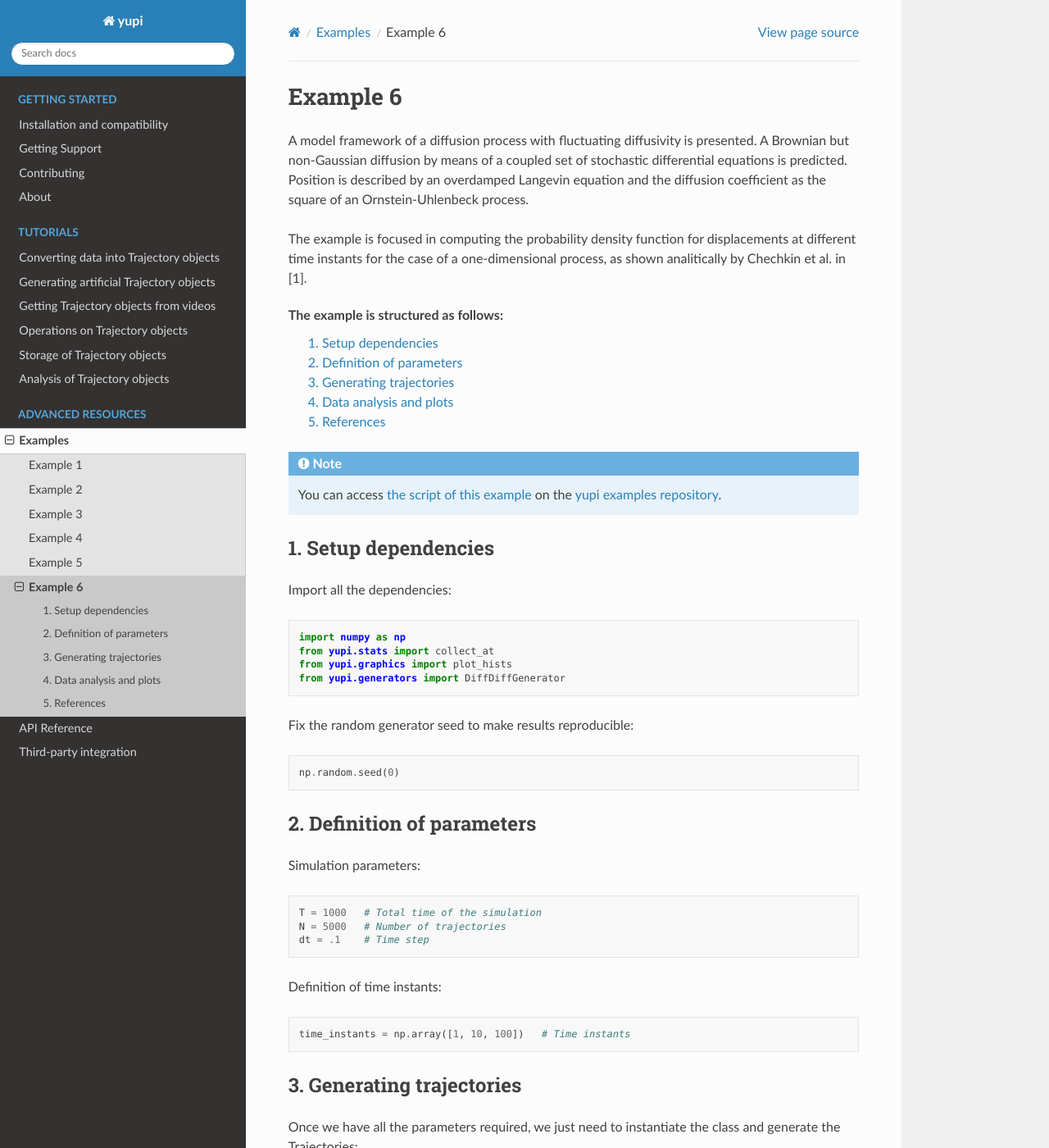
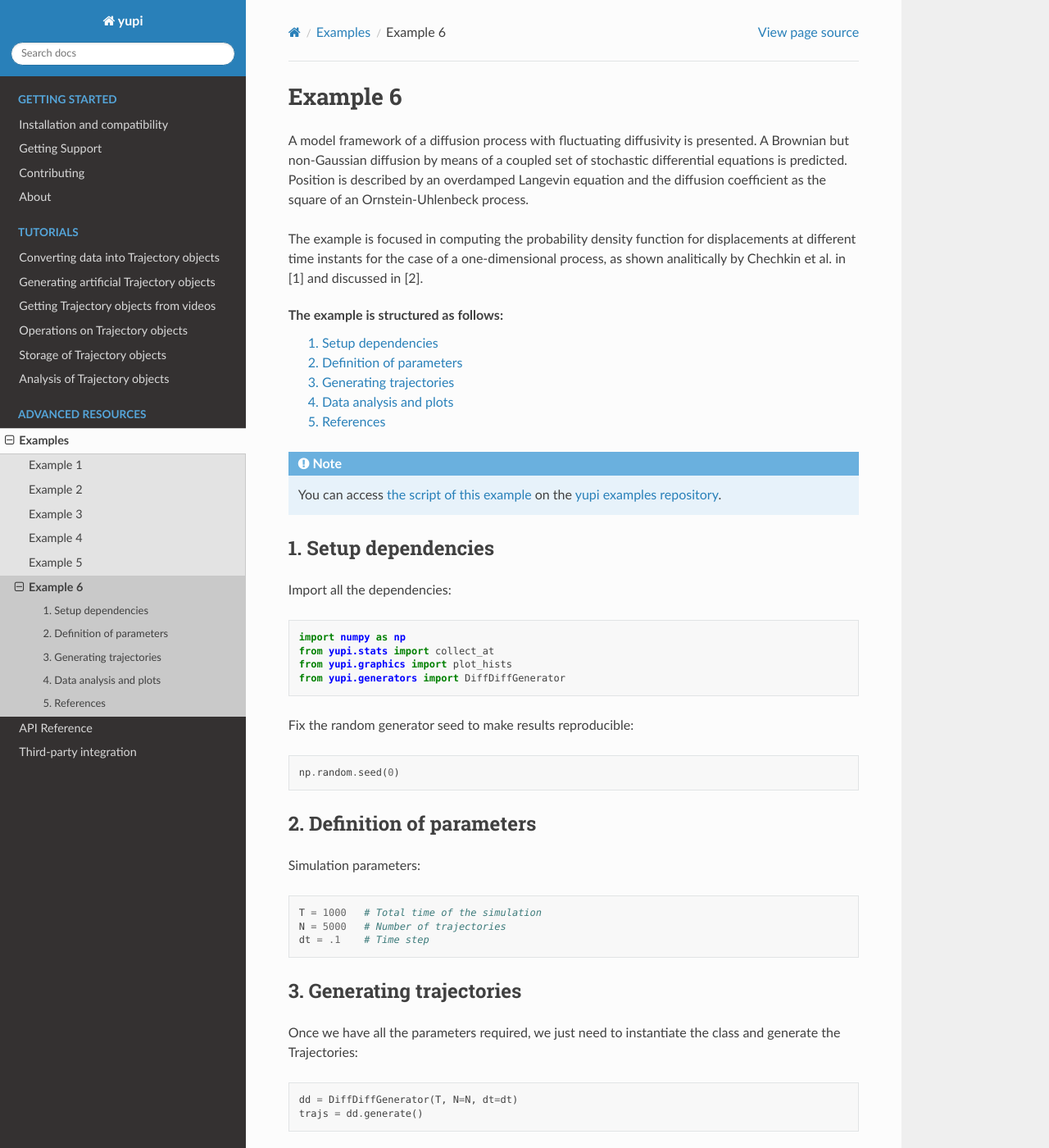
Before and after one commit to yupidevs/yupi, a Sphinx documentation site: the page built from docs/source/examples/example6.rst, in a window 1280 px wide and 1400 px high. Shown: the whole window at 82% size. Built offline with Sphinx 7.4.7 and the Read the Docs theme 2.0.0, drawn with Linux system fonts in a browser that asks for light colours; some of the changed text lies outside the part shown.

Commit message:
Update example 6 on documentation

```diff
--- a/docs/source/examples/example6.rst
+++ b/docs/source/examples/example6.rst
@@ -11,7 +11,7 @@
 
 The example is focused in computing the probability density function for
 displacements at different time instants for the case of a one-dimensional
-process, as shown analitically by Chechkin et al. in [1].
+process, as shown analitically by Chechkin et al. in [1] and discussed in [2].
 
 The example is structured as follows:
   | :ref:`Setup dependencies 6`
@@ -59,13 +59,6 @@
    dt = .1    # Time step
 
 
-Definition of time instants:
-
-.. code-block:: python
-
-   time_instants = np.array([1, 10, 100])   # Time instants
-
-
 .. _Generating trajectories 6:
 
 3. Generating trajectories
@@ -85,13 +78,18 @@
 4. Data analysis and plots
 --------------------------
 
+Definition of time instants:
+
+.. code-block:: python
+
+   time_instants = np.array([1, 10, 100])
+
 Let us obtain the position of all the trajectories in the key
 time instants:
 
 .. code-block:: python
 
    r = [collect_at(trajs, 'rx', t, step_as_time=True) for t in time_instants]
-
 
 Then, we can plot the results:
 
```
